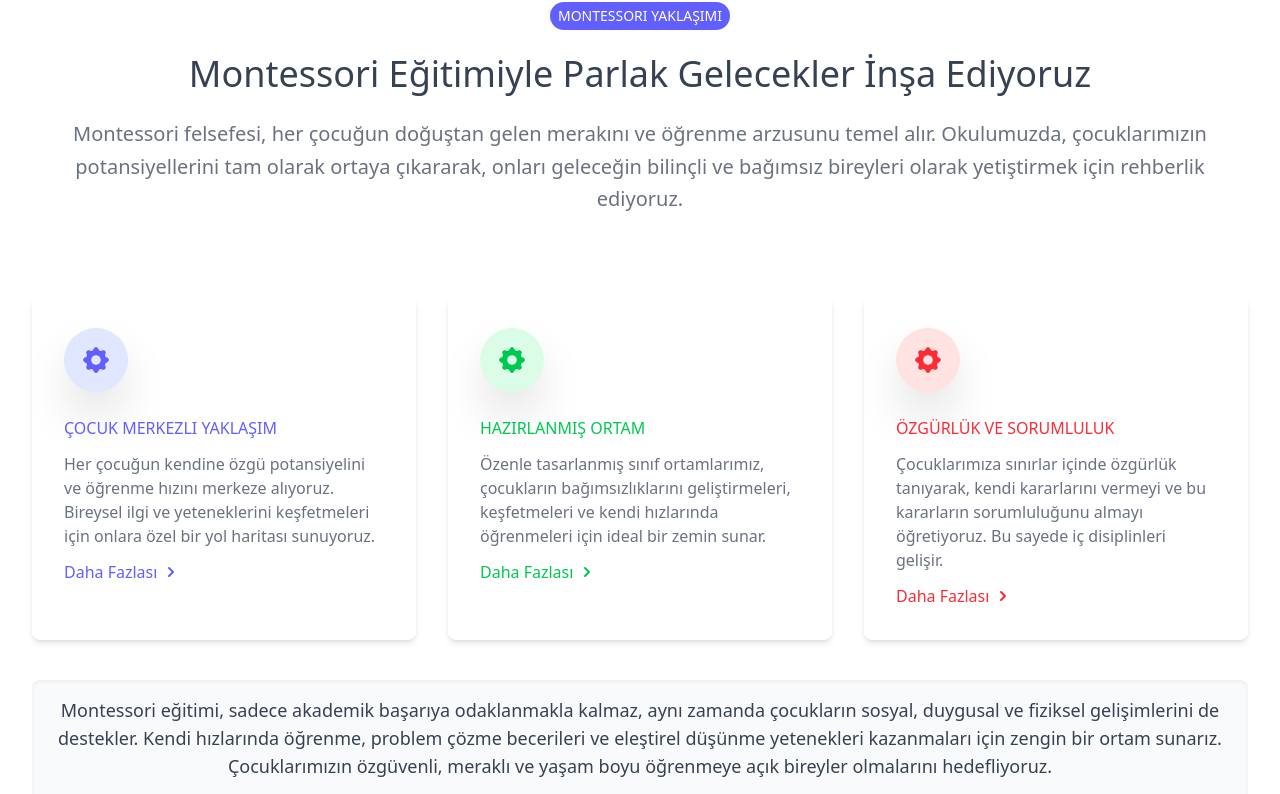
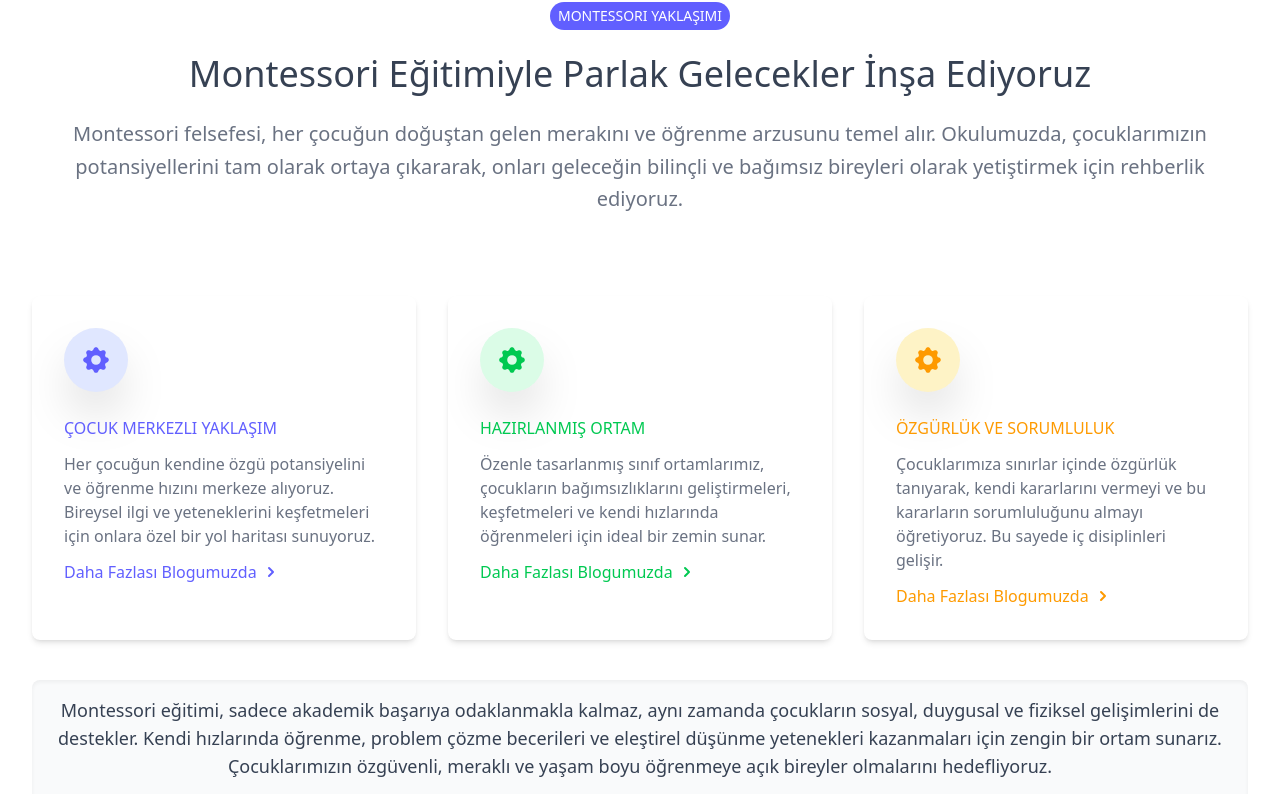
Before and after one commit to Ferivonus/Cengelci-montessori-web, a Next.js app: page / in a window 1280 px wide. Shown: the part 570-1364 px from the top of the page. Built offline with nearby package versions, Linux system fonts and the light colour scheme.

Commit message:
Maded betteaahr

```diff
--- a/src/components/FeatureSection.tsx
+++ b/src/components/FeatureSection.tsx
@@ -5,7 +5,7 @@ import Image from "next/image";
 import Link from "next/link";
 
 // Define a type for the allowed color keys
-type ColorKey = "indigo" | "green" | "red";
+type ColorKey = "indigo" | "green" | "amber"; // "red" yerine "amber" kullanıldı
 
 // Color mapping for Tailwind classes
 const colorClasses: Record<ColorKey, { bg: string; text: string; hoverText: string }> = {
@@ -19,10 +19,10 @@ const colorClasses: Record<ColorKey, { bg: string; text: string; hoverText: stri
     text: "text-green-500",
     hoverText: "hover:text-green-600",
   },
-  red: {
-    bg: "bg-red-100",
-    text: "text-red-500",
-    hoverText: "hover:text-red-600",
+  amber: { // Kırmızı yerine kehribar tonları kullanıldı
+    bg: "bg-amber-100",
+    text: "text-amber-500",
+    hoverText: "hover:text-amber-600",
   },
 };
 
@@ -49,7 +49,7 @@ const montessoriPrinciples: {
   },
   {
     key: "ozgurluk-sorumluluk",
-    color: "red",
+    color: "amber", // Renk anahtarı "amber" olarak güncellendi
     title: "Özgürlük ve Sorumluluk",
     description:
       "Çocuklarımıza sınırlar içinde özgürlük tanıyarak, kendi kararlarını vermeyi ve bu kararların sorumluluğunu almayı öğretiyoruz. Bu sayede iç disiplinleri gelişir.",
@@ -124,7 +124,7 @@ export default function FeatureSection() {
                 href={`/montessori-prensipleri#${item.key}`}
                 className={`${colorClasses[item.color].text} flex items-center ${colorClasses[item.color].hoverText}`}
               >
-                Daha Fazlası
+                Daha Fazlası Blogumuzda
                 <svg
                   xmlns="http://www.w3.org/2000/svg"
                   className="h-5 w-5 ml-1"
```
